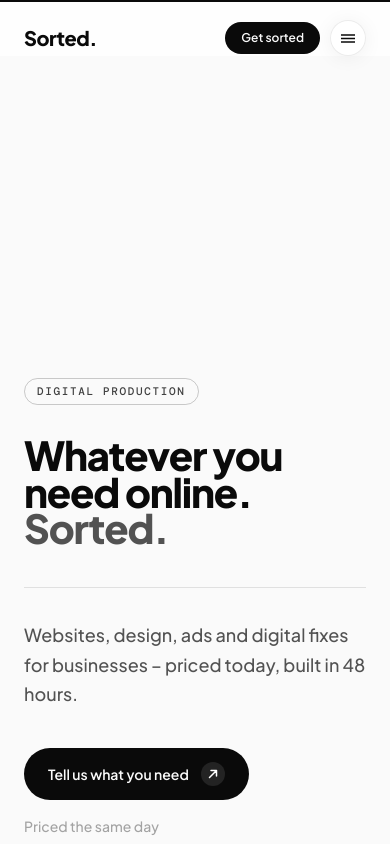
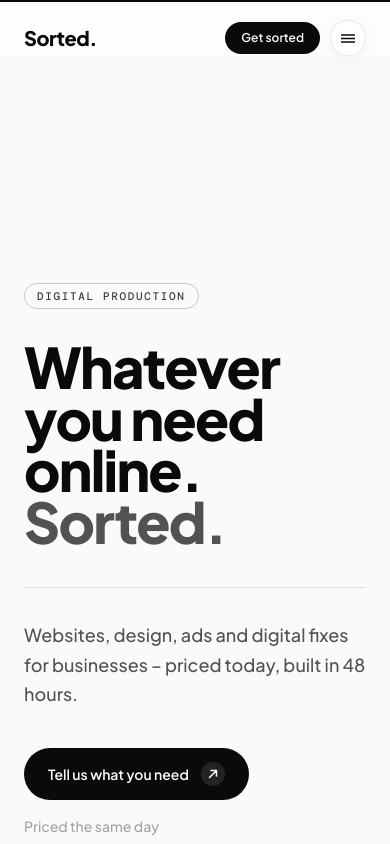
Before and after one commit to rennyreign/sorted, a Next.js app: page / in a window 390 px wide. Shown: the top 844 px of the page. Built offline with nearby package versions, Linux system fonts and the light colour scheme.

Commit message:
fix: increase hero text minimum size on mobile

```diff
--- a/components/Hero.tsx
+++ b/components/Hero.tsx
@@ -8,7 +8,7 @@ export default function Hero() {
         </span>
       </div>
 
-      <h1 className="font-sans font-extrabold text-[#0A0A0A] text-[clamp(2.5rem,10vw,9rem)] leading-[0.92] tracking-[-0.03em] mb-10 max-w-5xl">
+      <h1 className="font-sans font-extrabold text-[#0A0A0A] text-[clamp(3.5rem,10vw,9rem)] leading-[0.92] tracking-[-0.03em] mb-10 max-w-5xl">
         Whatever you need online.
         <br />
         <span className="text-[#525252]">Sorted.</span>
```
